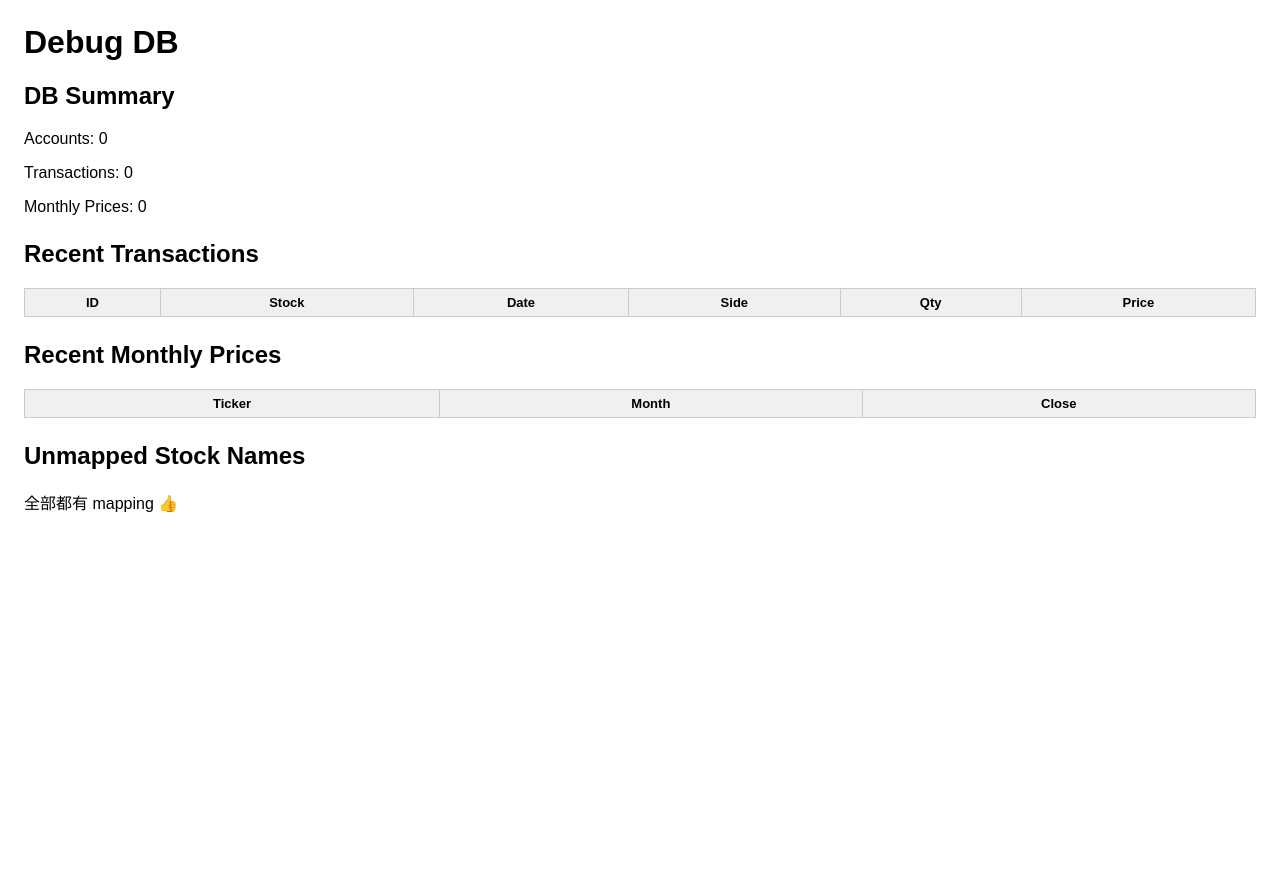
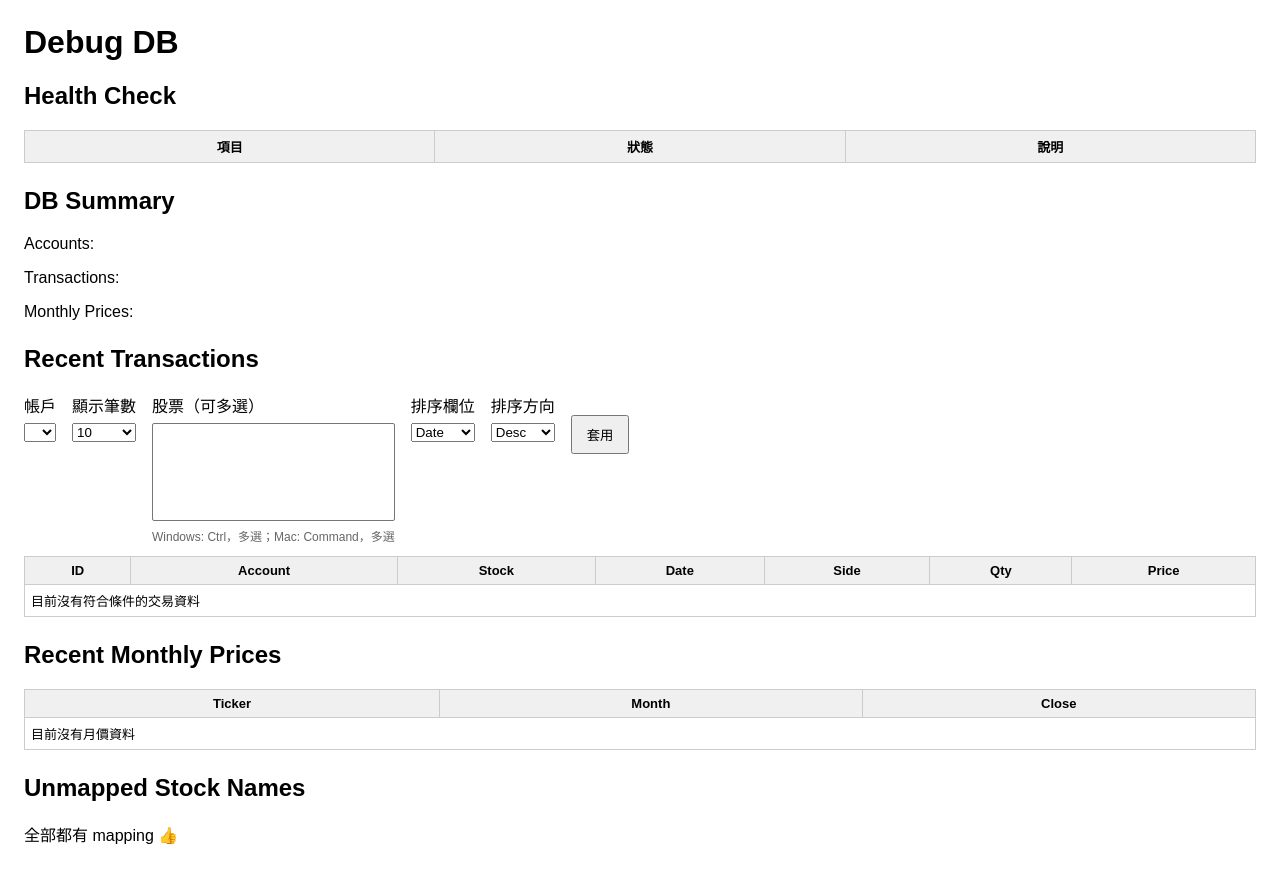
Before and after one commit to NienfengYao/invest-site, a FastAPI app: page /debug/db in a window 1280 px wide. Before the commit the page ends 513 px from the top, so only its background shows below. Run offline with FastAPI, Linux system fonts and the light colour scheme; data that the repository does not hold is empty; parts of the project's set-up code (start-up, migrations or seed data) failed here and were passed over.

Commit message:
* Fix rsync.sh, 不要同步 invest.db * debug/health 已整合進 debug/db * Recent Transactions 新增排序功能

```diff
--- a/app/templates/debug_db.html
+++ b/app/templates/debug_db.html
@@ -10,12 +10,63 @@
         th { background: #f0f0f0; }
         .box { margin-bottom: 24px; }
         .warn { color: red; font-weight: bold; }
+
+        .filter-row {
+            display: flex;
+            flex-wrap: wrap;
+            gap: 16px;
+            align-items: flex-start;
+            margin-bottom: 12px;
+        }
+
+        .filter-group {
+            display: flex;
+            flex-direction: column;
+            gap: 6px;
+        }
+
+        select[multiple] {
+            min-width: 220px;
+        }
+
+        button {
+            padding: 8px 14px;
+            cursor: pointer;
+            margin-top: 22px;
+        }
+
+        .hint {
+            color: #666;
+            font-size: 12px;
+        }
     </style>
 </head>
 
 <body>
 
 <h1>Debug DB</h1>
+
+    <h2>Health Check</h2>
+
+    <table>
+    <tr><th>項目</th><th>狀態</th><th>說明</th></tr>
+
+    {% for name, status, msg in checks %}
+    <tr>
+        <td>{{ name }}</td>
+        <td style="
+            {% if status == 'OK' %}color:green;
+            {% elif status == 'WARN' %}color:orange;
+            {% else %}color:red;
+            {% endif %}
+            font-weight:bold;
+        ">
+            {{ status }}
+        </td>
+        <td>{{ msg }}</td>
+    </tr>
+    {% endfor %}
+    </table>
 
 <div class="box">
     <h2>DB Summary</h2>
@@ -25,19 +76,84 @@
 </div>
 
 <div class="box">
+
+
     <h2>Recent Transactions</h2>
+
+    <form method="get" action="/debug/db">
+        <div class="filter-row">
+            <div class="filter-group">
+                <label for="account_id">帳戶</label>
+                <select name="account_id" id="account_id">
+                    {% for account in accounts %}
+                    <option value="{{ account.id }}"
+                        {% if selected_account_id == account.id %}selected{% endif %}>
+                        {{ account.id }} - {{ account.name }}
+                    </option>
+                    {% endfor %}
+                </select>
+            </div>
+
+            <div class="filter-group">
+                <label for="limit">顯示筆數</label>
+                <select name="limit" id="limit">
+                    <option value="10" {% if selected_limit == "10" %}selected{% endif %}>10</option>
+                    <option value="50" {% if selected_limit == "50" %}selected{% endif %}>50</option>
+                    <option value="100" {% if selected_limit == "100" %}selected{% endif %}>100</option>
+                    <option value="all" {% if selected_limit == "all" %}selected{% endif %}>All</option>
+                </select>
+            </div>
+
+            <div class="filter-group">
+                <label for="stocks">股票（可多選）</label>
+                <select name="stocks" id="stocks" multiple size="6">
+                    {% for stock in available_stocks %}
+                    <option value="{{ stock }}"
+                        {% if stock in selected_stocks %}selected{% endif %}>
+                        {{ stock }}
+                    </option>
+                    {% endfor %}
+                </select>
+                <div class="hint">Windows: Ctrl，多選；Mac: Command，多選</div>
+            </div>
+
+            <div class="filter-group">
+                <label for="sort_by">排序欄位</label>
+                <select name="sort_by" id="sort_by">
+                    <option value="trade_date" {% if selected_sort_by == "trade_date" %}selected{% endif %}>Date</option>
+                    <option value="side" {% if selected_sort_by == "side" %}selected{% endif %}>Side</option>
+                </select>
+            </div>
+
+            <div class="filter-group">
+                <label for="sort_order">排序方向</label>
+                <select name="sort_order" id="sort_order">
+                    <option value="desc" {% if selected_sort_order == "desc" %}selected{% endif %}>Desc</option>
+                    <option value="asc" {% if selected_sort_order == "asc" %}selected{% endif %}>Asc</option>
+                </select>
+            </div>
+
+            <div class="filter-group">
+                <button type="submit">套用</button>
+            </div>
+        </div>
+    </form>
+
     <table>
         <tr>
             <th>ID</th>
+            <th>Account</th>
             <th>Stock</th>
             <th>Date</th>
             <th>Side</th>
             <th>Qty</th>
             <th>Price</th>
         </tr>
+        {% if recent_transactions %}
             {% for t in recent_transactions %}
             <tr>
                 <td>{{ t.id }}</td>
+                <td>{{ t.account_id }}</td>
                 <td>{{ t.stock_name }}</td>
                 <td>{{ t.trade_date }}</td>
                 <td>{{ t.side }}</td>
@@ -45,6 +161,11 @@
                 <td>{{ t.price }}</td>
             </tr>
             {% endfor %}
+        {% else %}
+            <tr>
+                <td colspan="7">目前沒有符合條件的交易資料</td>
+            </tr>
+        {% endif %}
     </table>
 </div>
 
@@ -56,6 +177,7 @@
             <th>Month</th>
             <th>Close</th>
         </tr>
+        {% if recent_prices %}
             {% for p in recent_prices %}
             <tr>
                 <td>{{ p.ticker }}</td>
@@ -63,6 +185,11 @@
                 <td>{{ p.close_price }}</td>
             </tr>
             {% endfor %}
+        {% else %}
+            <tr>
+                <td colspan="3">目前沒有月價資料</td>
+            </tr>
+        {% endif %}
     </table>
 </div>
 
```
Also changed, not shown: app/routes/debug.py (+97 -100 lines), README.md, 1 other file. Lines whose indentation alone changed are shown as unchanged.
